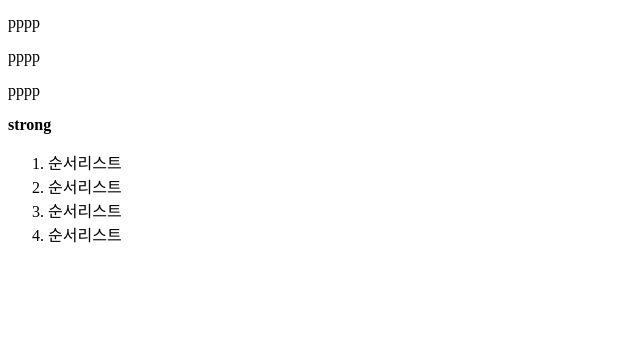
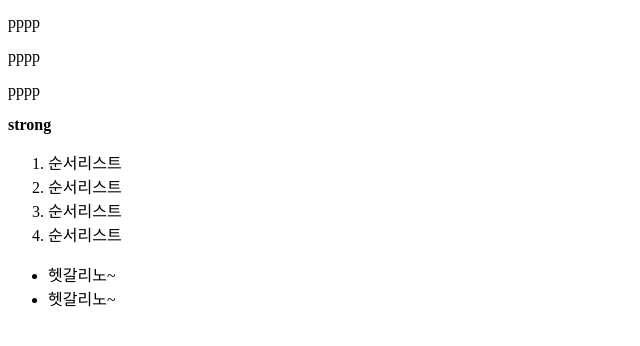
Before and after one commit to ryu11kr/test, a plain HTML site: page index.html in a window 1280 px wide. Shown: the part 176-522 px from the top of the page, without its empty margins (0-640 px from the left). Drawn offline with nearby package versions, Linux system fonts and the light colour scheme.

Commit message:
마스터 ul 코드 추가

```diff
--- a/index.html
+++ b/index.html
@@ -20,6 +20,10 @@
 		<li>순서리스트</li>
 		<li>순서리스트</li>
 	</ol>
+	<ul>
+		<li>헷갈리노~</li>
+		<li>헷갈리노~</li>
+	</ul>
 	<script src="https://ajax.googleapis.com/ajax/libs/jquery/1.11.2/jquery.min.js"></script>
   </body>
 </html>
```
